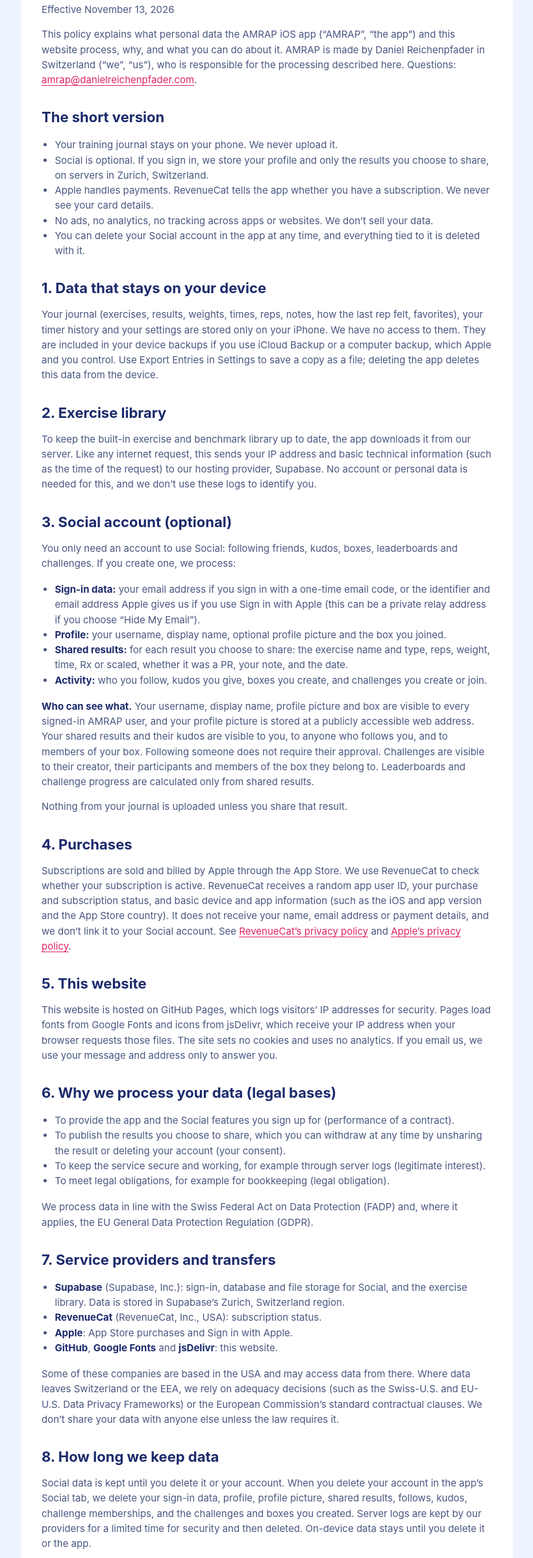
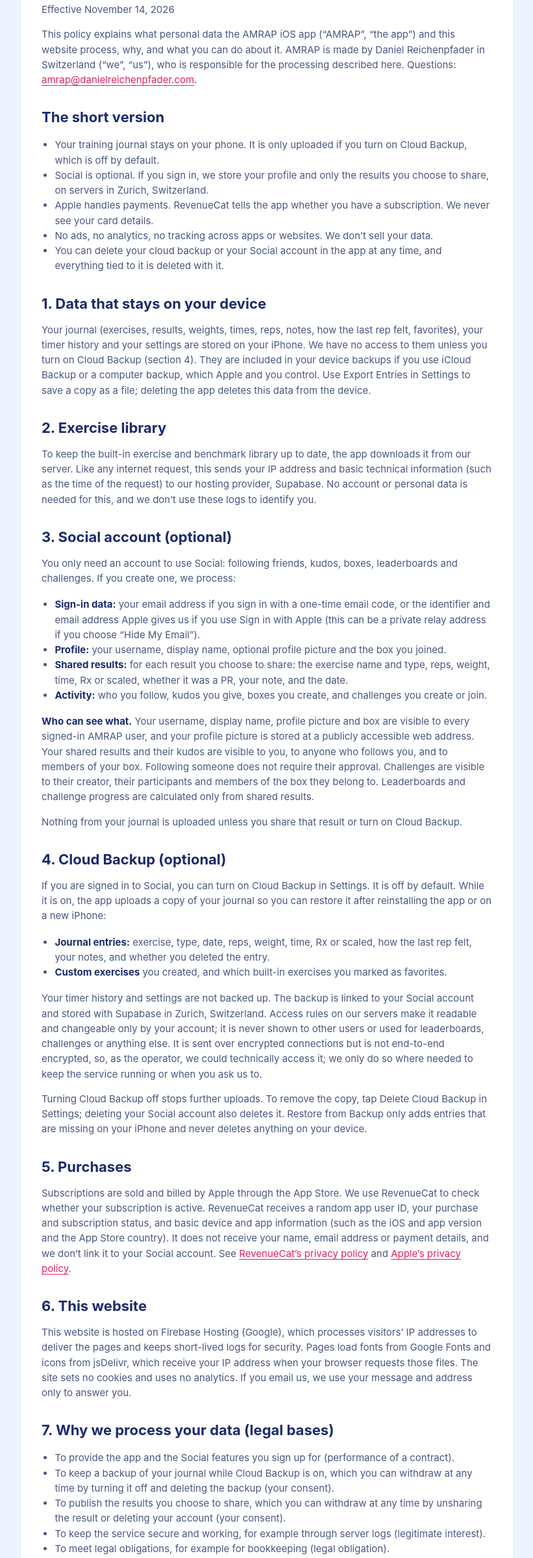
Before and after one commit to d-reic/amrap-website, a plain HTML site: page privacy/index.html in a window 1280 px wide. Shown: the part 207-2604 px from the top of the page at 65% size, without its empty margins (81-902 px from the left). Drawn offline with Linux system fonts and the light colour scheme.

Commit message:
📝 Adds Cloud Backup to the privacy policy and names Firebase Hosting
Co-Authored-By: Claude Opus 5.5 <noreply@anthropic.com>

```diff
--- a/privacy/index.html
+++ b/privacy/index.html
@@ -32,21 +32,21 @@
   <main id="main">
     <section class="legal"><div class="wrap"><article class="doc">
       <h1>Privacy Policy</h1>
-      <p class="fine">Effective November 13, 2026</p>
+      <p class="fine">Effective November 14, 2026</p>
 
       <p>This policy explains what personal data the AMRAP iOS app (“AMRAP”, “the app”) and this website process, why, and what you can do about it. AMRAP is made by Daniel Reichenpfader in Switzerland (“we”, “us”), who is responsible for the processing described here. Questions: <a href="mailto:amrap@danielreichenpfader.com">amrap@danielreichenpfader.com</a>.</p>
 
       <h2>The short version</h2>
       <ul>
-        <li>Your training journal stays on your phone. We never upload it.</li>
+        <li>Your training journal stays on your phone. It is only uploaded if you turn on Cloud Backup, which is off by default.</li>
         <li>Social is optional. If you sign in, we store your profile and only the results you choose to share, on servers in Zurich, Switzerland.</li>
         <li>Apple handles payments. RevenueCat tells the app whether you have a subscription. We never see your card details.</li>
         <li>No ads, no analytics, no tracking across apps or websites. We don’t sell your data.</li>
-        <li>You can delete your Social account in the app at any time, and everything tied to it is deleted with it.</li>
+        <li>You can delete your cloud backup or your Social account in the app at any time, and everything tied to it is deleted with it.</li>
       </ul>
 
       <h2>1. Data that stays on your device</h2>
-      <p>Your journal (exercises, results, weights, times, reps, notes, how the last rep felt, favorites), your timer history and your settings are stored only on your iPhone. We have no access to them. They are included in your device backups if you use iCloud Backup or a computer backup, which Apple and you control. Use Export Entries in Settings to save a copy as a file; deleting the app deletes this data from the device.</p>
+      <p>Your journal (exercises, results, weights, times, reps, notes, how the last rep felt, favorites), your timer history and your settings are stored on your iPhone. We have no access to them unless you turn on Cloud Backup (section 4). They are included in your device backups if you use iCloud Backup or a computer backup, which Apple and you control. Use Export Entries in Settings to save a copy as a file; deleting the app deletes this data from the device.</p>
 
       <h2>2. Exercise library</h2>
       <p>To keep the built-in exercise and benchmark library up to date, the app downloads it from our server. Like any internet request, this sends your IP address and basic technical information (such as the time of the request) to our hosting provider, Supabase. No account or personal data is needed for this, and we don’t use these logs to identify you.</p>
@@ -60,46 +60,56 @@
         <li><strong>Activity:</strong> who you follow, kudos you give, boxes you create, and challenges you create or join.</li>
       </ul>
       <p><strong>Who can see what.</strong> Your username, display name, profile picture and box are visible to every signed-in AMRAP user, and your profile picture is stored at a publicly accessible web address. Your shared results and their kudos are visible to you, to anyone who follows you, and to members of your box. Following someone does not require their approval. Challenges are visible to their creator, their participants and members of the box they belong to. Leaderboards and challenge progress are calculated only from shared results.</p>
-      <p>Nothing from your journal is uploaded unless you share that result.</p>
+      <p>Nothing from your journal is uploaded unless you share that result or turn on Cloud Backup.</p>
 
-      <h2>4. Purchases</h2>
+      <h2>4. Cloud Backup (optional)</h2>
+      <p>If you are signed in to Social, you can turn on Cloud Backup in Settings. It is off by default. While it is on, the app uploads a copy of your journal so you can restore it after reinstalling the app or on a new iPhone:</p>
+      <ul>
+        <li><strong>Journal entries:</strong> exercise, type, date, reps, weight, time, Rx or scaled, how the last rep felt, your notes, and whether you deleted the entry.</li>
+        <li><strong>Custom exercises</strong> you created, and which built-in exercises you marked as favorites.</li>
+      </ul>
+      <p>Your timer history and settings are not backed up. The backup is linked to your Social account and stored with Supabase in Zurich, Switzerland. Access rules on our servers make it readable and changeable only by your account; it is never shown to other users or used for leaderboards, challenges or anything else. It is sent over encrypted connections but is not end-to-end encrypted, so, as the operator, we could technically access it; we only do so where needed to keep the service running or when you ask us to.</p>
+      <p>Turning Cloud Backup off stops further uploads. To remove the copy, tap Delete Cloud Backup in Settings; deleting your Social account also deletes it. Restore from Backup only adds entries that are missing on your iPhone and never deletes anything on your device.</p>
+
+      <h2>5. Purchases</h2>
       <p>Subscriptions are sold and billed by Apple through the App Store. We use RevenueCat to check whether your subscription is active. RevenueCat receives a random app user ID, your purchase and subscription status, and basic device and app information (such as the iOS and app version and the App Store country). It does not receive your name, email address or payment details, and we don’t link it to your Social account. See <a href="https://www.revenuecat.com/privacy/">RevenueCat’s privacy policy</a> and <a href="https://www.apple.com/legal/privacy/">Apple’s privacy policy</a>.</p>
 
-      <h2>5. This website</h2>
-      <p>This website is hosted on GitHub Pages, which logs visitors’ IP addresses for security. Pages load fonts from Google Fonts and icons from jsDelivr, which receive your IP address when your browser requests those files. The site sets no cookies and uses no analytics. If you email us, we use your message and address only to answer you.</p>
+      <h2>6. This website</h2>
+      <p>This website is hosted on Firebase Hosting (Google), which processes visitors’ IP addresses to deliver the pages and keeps short-lived logs for security. Pages load fonts from Google Fonts and icons from jsDelivr, which receive your IP address when your browser requests those files. The site sets no cookies and uses no analytics. If you email us, we use your message and address only to answer you.</p>
 
-      <h2>6. Why we process your data (legal bases)</h2>
+      <h2>7. Why we process your data (legal bases)</h2>
       <ul>
         <li>To provide the app and the Social features you sign up for (performance of a contract).</li>
+        <li>To keep a backup of your journal while Cloud Backup is on, which you can withdraw at any time by turning it off and deleting the backup (your consent).</li>
         <li>To publish the results you choose to share, which you can withdraw at any time by unsharing the result or deleting your account (your consent).</li>
         <li>To keep the service secure and working, for example through server logs (legitimate interest).</li>
         <li>To meet legal obligations, for example for bookkeeping (legal obligation).</li>
       </ul>
       <p>We process data in line with the Swiss Federal Act on Data Protection (FADP) and, where it applies, the EU General Data Protection Regulation (GDPR).</p>
 
-      <h2>7. Service providers and transfers</h2>
+      <h2>8. Service providers and transfers</h2>
       <ul>
-        <li><strong>Supabase</strong> (Supabase, Inc.): sign-in, database and file storage for Social, and the exercise library. Data is stored in Supabase’s Zurich, Switzerland region.</li>
+        <li><strong>Supabase</strong> (Supabase, Inc.): sign-in, database and file storage for Social and Cloud Backup, and the exercise library. Data is stored in Supabase’s Zurich, Switzerland region.</li>
         <li><strong>RevenueCat</strong> (RevenueCat, Inc., USA): subscription status.</li>
         <li><strong>Apple</strong>: App Store purchases and Sign in with Apple.</li>
-        <li><strong>GitHub</strong>, <strong>Google Fonts</strong> and <strong>jsDelivr</strong>: this website.</li>
+        <li><strong>Google</strong> (Firebase Hosting and Google Fonts) and <strong>jsDelivr</strong>: this website.</li>
       </ul>
       <p>Some of these companies are based in the USA and may access data from there. Where data leaves Switzerland or the EEA, we rely on adequacy decisions (such as the Swiss-U.S. and EU-U.S. Data Privacy Frameworks) or the European Commission’s standard contractual clauses. We don’t share your data with anyone else unless the law requires it.</p>
 
-      <h2>8. How long we keep data</h2>
-      <p>Social data is kept until you delete it or your account. When you delete your account in the app’s Social tab, we delete your sign-in data, profile, profile picture, shared results, follows, kudos, challenge memberships, and the challenges and boxes you created. Server logs are kept by our providers for a limited time for security and then deleted. On-device data stays until you delete it or the app.</p>
+      <h2>9. How long we keep data</h2>
+      <p>Social data and your cloud backup are kept until you delete them or your account. When you delete your account in the app’s Social tab, we delete your sign-in data, profile, profile picture, cloud backup, shared results, follows, kudos, challenge memberships, and the challenges and boxes you created. Server logs are kept by our providers for a limited time for security and then deleted. On-device data stays until you delete it or the app.</p>
 
-      <h2>9. Your rights</h2>
-      <p>You can ask us for access to your data, a copy in a portable format, correction, deletion, or restriction of processing, and you can object to processing or withdraw consent at any time. Much of this you can do yourself in the app: edit your profile, unshare a result, leave your box, or delete your account. For anything else, email <a href="mailto:amrap@danielreichenpfader.com">amrap@danielreichenpfader.com</a>. We will answer within 30 days.</p>
+      <h2>10. Your rights</h2>
+      <p>You can ask us for access to your data, a copy in a portable format, correction, deletion, or restriction of processing, and you can object to processing or withdraw consent at any time. Much of this you can do yourself in the app: edit your profile, unshare a result, leave your box, delete your cloud backup, or delete your account. For anything else, email <a href="mailto:amrap@danielreichenpfader.com">amrap@danielreichenpfader.com</a>. We will answer within 30 days.</p>
       <p>You can also complain to a data protection authority: in Switzerland, the <a href="https://www.edoeb.admin.ch/">Federal Data Protection and Information Commissioner (FDPIC)</a>; in the EU, the <a href="https://edpb.europa.eu/about-edpb/about-edpb/members_en">authority in your country</a>.</p>
 
-      <h2>10. Security</h2>
+      <h2>11. Security</h2>
       <p>Data is sent over encrypted connections (HTTPS). On our servers, access rules ensure that you can only change your own data and only see what others have made visible to you. No system is perfectly secure, so please choose what you share with care.</p>
 
-      <h2>11. Children</h2>
+      <h2>12. Children</h2>
       <p>AMRAP is not directed at children under 13, and we don’t knowingly collect their data. If you believe a child has created an account, contact us and we will delete it.</p>
 
-      <h2>12. Changes</h2>
+      <h2>13. Changes</h2>
       <p>We will update this policy when the app or the law changes, and change the date at the top. If a change materially affects how we use your data, we will let you know in advance, for example in the app.</p>
     </article></div></section>
   </main>
```
